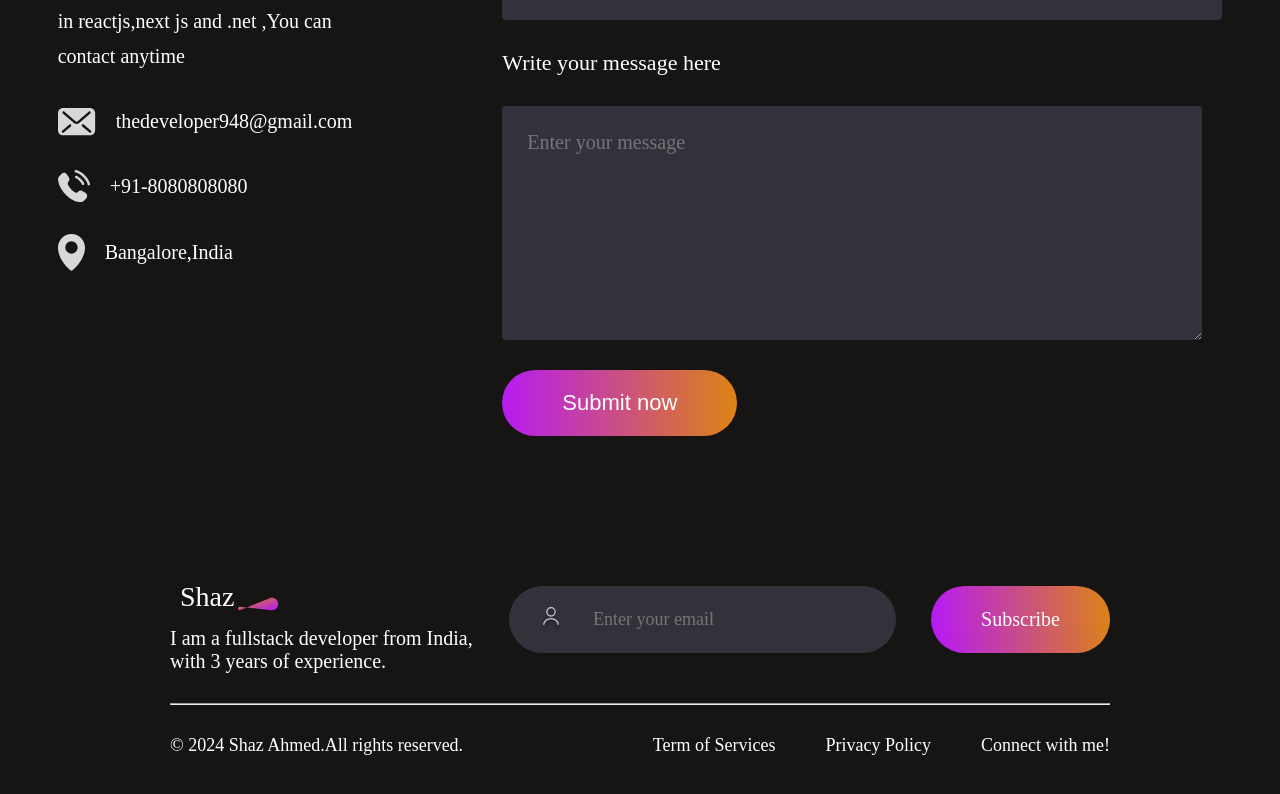
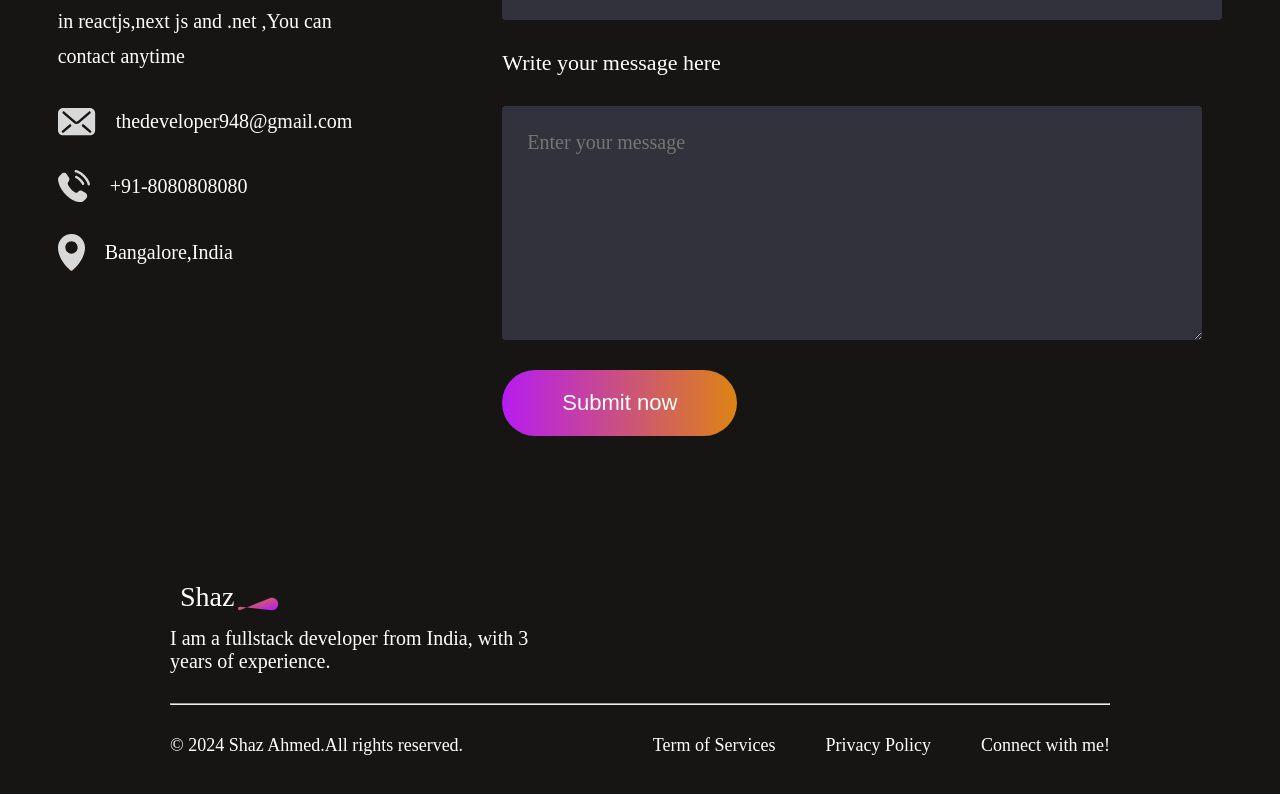
Before and after one commit to shaz290/portfolio-1, a React (Vite) app: page / in a window 1280 px wide. Shown: the part 5528-6322 px from the top of the page. Built offline with nearby package versions, Linux system fonts and the light colour scheme; a web font is replaced by a local one.

Commit message:
hide subscribe button

```diff
--- a/src/Components/Footer/Footer.jsx
+++ b/src/Components/Footer/Footer.jsx
@@ -11,13 +11,13 @@ const Footer = () => {
                     <img src={footer_logo} alt="Footer Logo" />
                     <p>I am a fullstack developer from India, with 3 years of experience.</p>
                 </div>
-                <div className="footer-top-right">
+                {/* <div className="footer-top-right">
                     <div className="footer-email-input">
                         <img src={user_icon} alt="User Icon" />
                         <input type="email" placeholder='Enter your email' />
                     </div>
                     <div className="footer-subscribe">Subscribe</div>
-                </div>
+                </div> */}
             </div>
             <hr />
             <div className="footer-bottom">
```
